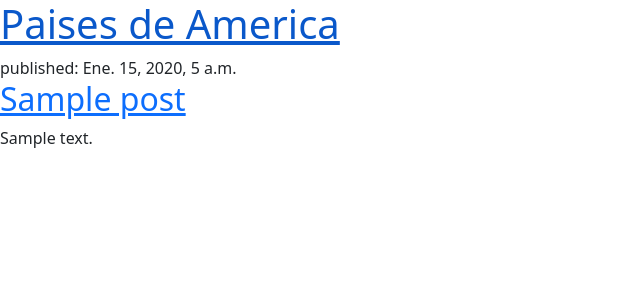
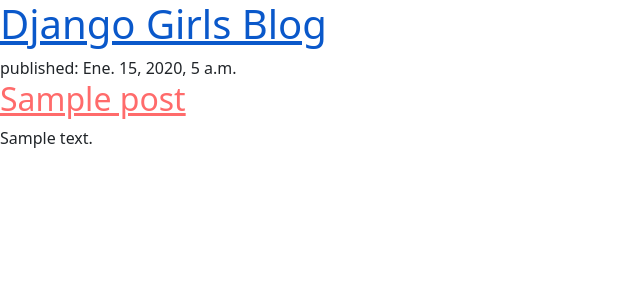
Before and after one commit to Valeria225g/my-first-blog, a Django app: page / in a window 1280 px wide. Shown: the top 300 px of the page, without its empty margins (0-640 px from the left). Run offline with Django 3.2, Linux system fonts and the light colour scheme; tables that the repository leaves empty hold one stand-in row (values such as "Sample post").

Commit message:
Modified templates to display posts from database.

```diff
--- /dev/null
+++ b/blog/static/css/blog.css
@@ -0,0 +1,3 @@
+h1 a, h2 a {
+    color: #ff6b6b;
+}
--- a/blog/templates/blog/post_list.html
+++ b/blog/templates/blog/post_list.html
@@ -1,12 +1,14 @@
+{% load static %}
 <!DOCTYPE html>
 <html>
     <head>
         <title>Valeria's blog</title>
         <link rel="stylesheet" href="https://cdn.jsdelivr.net/npm/bootstrap@5.1.3/dist/css/bootstrap.min.css" integrity="sha384-1BmE4kWBq78iYhFldvKuhfTAU6auU8tT94WrHftjDbrCEXSU1oBoqyl2QvZ6jIW3" crossorigin="anonymous">
+        <link rel="stylesheet" href="{% static 'css/blog.css' %}">
     </head>
     <body>
         <header>
-            <h1><a href="/">Paises de America</a></h1>
+            <h1><a href="/">Django Girls Blog</a></h1>
         </header>
 
         {% for post in posts %}
```
